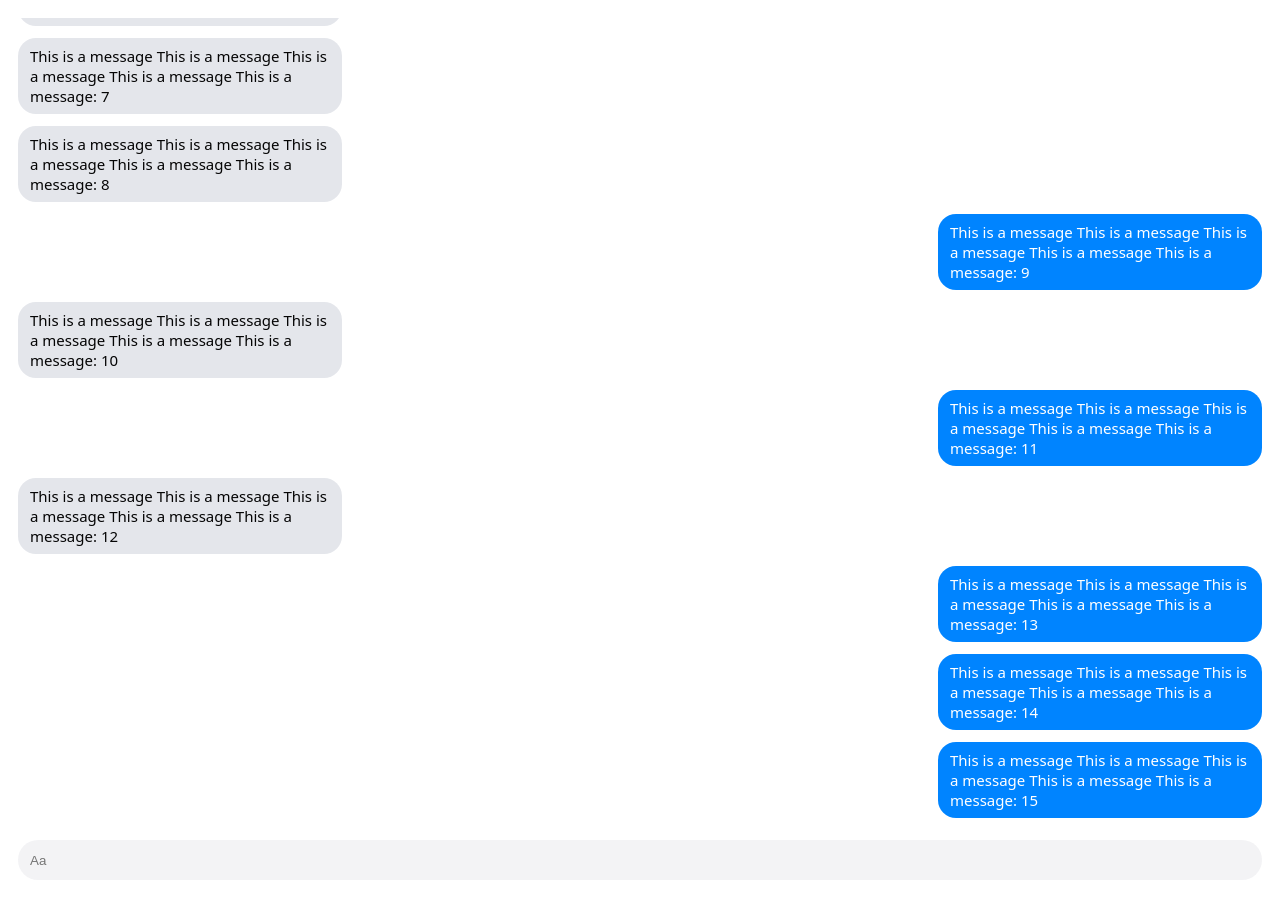
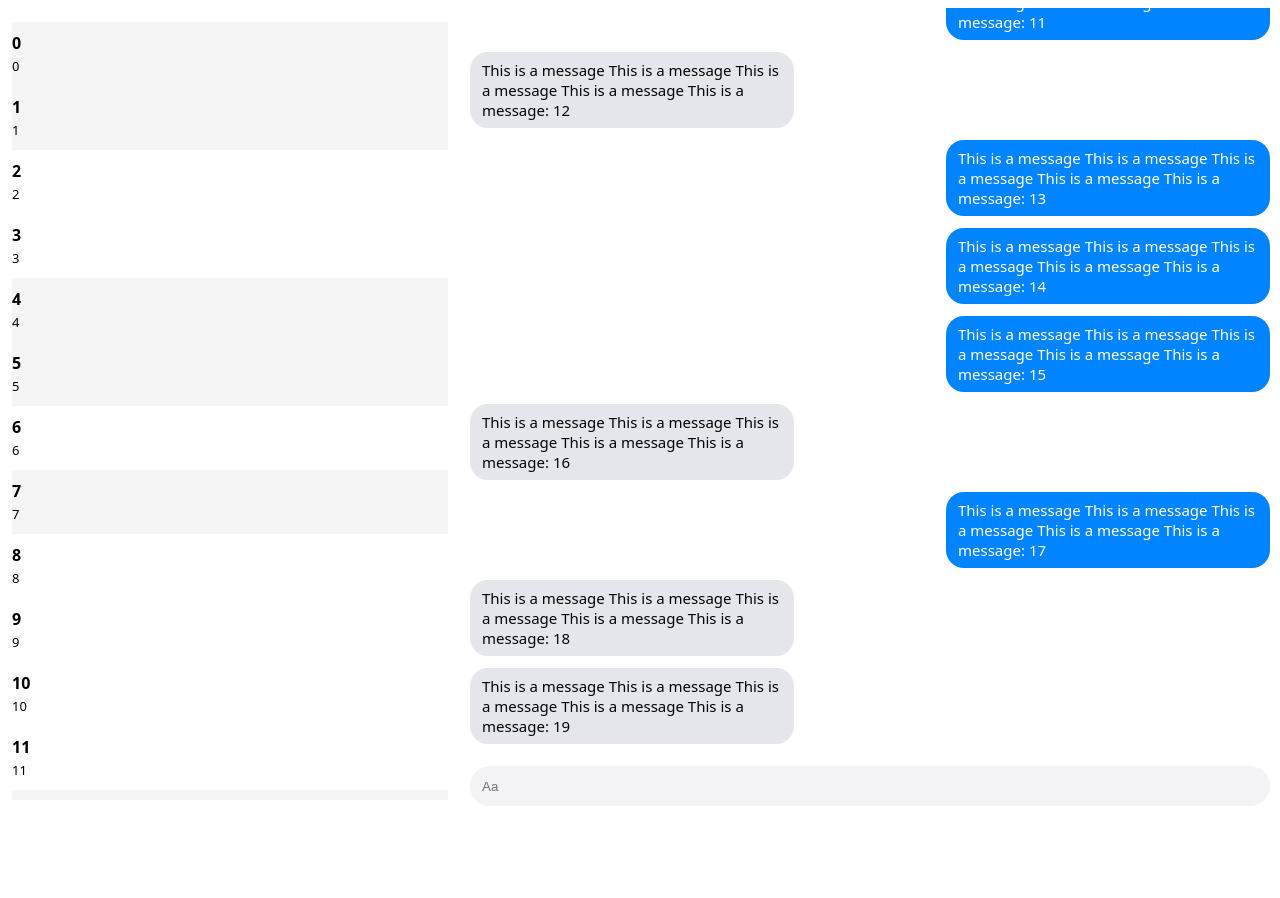
Before and after one commit to p-sun/multiplatform-chat-from-scratch, a React (Create React App) app in the folder react-web-client/: page / in a window 1280 px wide. After the commit the page ends 814 px from the top, so only its background shows below. Built offline with nearby package versions, Linux system fonts and the light colour scheme; the HTML template or start-up script is replaced by a standard one.

Commit message:
feat: UI for conversation summary list.

```diff
--- a/react-web-client/src/App.css
+++ b/react-web-client/src/App.css
@@ -8,18 +8,26 @@ body {
   --wash: #e4e6eb;
 }
 
-.conversation-panel {
-  margin: 18px;
+.main-container {
+  display: flex;
+}
+
+.left-panel {
+  width: 460px;
+}
+
+.right-panel {
+  margin: 8px 10px;
+  width: 100vh;
 }
 
 .messages-list {
-  flex: auto;
   display: flex;
   flex-direction: column;
   row-gap: 12px;
   font-size: 15px;
   overflow-y: scroll;
-  height: 100vh;
+  height: calc(100vh - 64px);
 }
 
 .chat-bubble-hstack {
@@ -64,3 +72,29 @@ body {
   outline: none;
   background-color: transparent;
 }
+
+.conversation-summary-list {
+  display: flex;
+  flex-direction: column;
+  overflow-y: scroll;
+  height: calc(100vh);
+  padding-left: 12px;
+  padding-right: 12px;
+}
+
+.conversation-summary {
+  padding-top: 10px;
+  padding-bottom: 10px;
+}
+
+.conversation-summary-list .title {
+  font-weight: 600;
+}
+
+.conversation-summary-list .subtitle {
+  font-size: 13px;
+}
+
+.conversation-summary-list .selected {
+  background: rgba(0, 0, 0, 0.04);
+}
--- a/react-web-client/src/App.tsx
+++ b/react-web-client/src/App.tsx
@@ -1,18 +1,24 @@
+import './App.css';
 import { useState } from 'react';
-import './App.css';
 import { Conversation } from './components/Conversation';
 import { ConvoInput } from './components/InputContainer';
+import { ConversationsList } from './components/ConversationsList';
 
 function App() {
-  const [msgs, setMessages] = useState(Array.from({ length: 16 }).map((val, i) => String(i)));
+  const [msgs, setMessages] = useState(Array.from({ length: 20 }).map((val, i) => String(i)));
   const onSubmit = (text: string) => {
     setMessages((prevMsgs) => prevMsgs.concat(text));
   };
   return (
-    <div className='conversation-panel'>
-      <Conversation messages={msgs} />
-      <br />
-      <ConvoInput onSubmit={onSubmit} />
+    <div className='main-container'>
+      <div className='left-panel'>
+        <ConversationsList messages={msgs} />
+      </div>
+      <div className='right-panel'>
+        <Conversation messages={msgs} />
+        <br />
+        <ConvoInput onSubmit={onSubmit} />
+      </div>
     </div>
   );
 }
--- /dev/null
+++ b/react-web-client/src/components/ConversationsList.tsx
@@ -0,0 +1,43 @@
+import { useEffect, useRef } from 'react';
+
+function ConversationSummary(props: { title: string; subtitle: string; isSelected: boolean }) {
+  const { title, subtitle, isSelected } = props;
+
+  return (
+    <div className={'conversation-summary ' + (isSelected ? 'selected' : '')}>
+      <text className='title'>{title}</text>
+      <br />
+      <text className='subtitle'>{subtitle}</text>
+    </div>
+  );
+}
+
+export function ConversationsList(props: { messages: string[] }) {
+  const { messages } = props;
+  const container = useRef(null as HTMLDivElement | null);
+
+  useEffect(() => {
+    if (container.current) {
+      container.current.scrollTop = 0;
+    }
+  });
+
+  const msgsViews: React.ReactElement[] = [];
+  for (const msg of messages) {
+    msgsViews.push(
+      <ConversationSummary
+        key={Math.random() * 100000}
+        title={msg}
+        subtitle={msg}
+        isSelected={Math.random() > 0.5}
+      />
+    );
+  }
+
+  return (
+    <div className='conversation-summary-list' ref={container}>
+      <br></br>
+      {msgsViews}
+    </div>
+  );
+}
```
